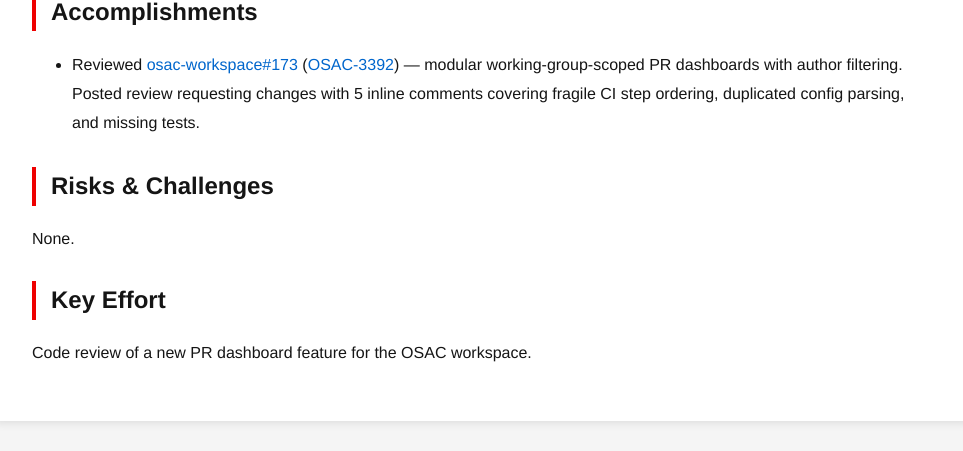
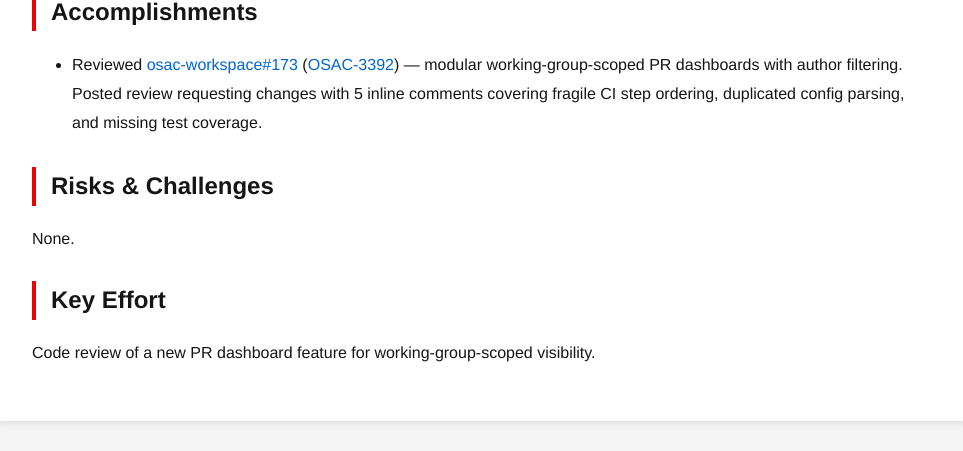
Before and after one commit to tzvatot/daily-status, a Jekyll site: the page built from 2026-07-30.md, in a window 1280 px wide. Shown: the part 183-634 px from the top of the page, without its empty margins (158-1121 px from the left). Built offline with Jekyll 4.4.1, drawn with Linux system fonts in a browser that asks for light colours.

Commit message:
Daily status update - 2026-07-30

```diff
--- a/2026-07-30.md
+++ b/2026-07-30.md
@@ -7,10 +7,10 @@ date: 2026-07-30
 # Daily Status - 2026-07-30
 
 ## Accomplishments
-- Reviewed [osac-workspace#173](https://github.com/osac-project/osac-workspace/pull/173) ([OSAC-3392](https://redhat.atlassian.net/browse/OSAC-3392)) — modular working-group-scoped PR dashboards with author filtering. Posted review requesting changes with 5 inline comments covering fragile CI step ordering, duplicated config parsing, and missing tests.
+- Reviewed [osac-workspace#173](https://github.com/osac-project/osac-workspace/pull/173) ([OSAC-3392](https://redhat.atlassian.net/browse/OSAC-3392)) — modular working-group-scoped PR dashboards with author filtering. Posted review requesting changes with 5 inline comments covering fragile CI step ordering, duplicated config parsing, and missing test coverage.
 
 ## Risks & Challenges
 None.
 
 ## Key Effort
-Code review of a new PR dashboard feature for the OSAC workspace.
+Code review of a new PR dashboard feature for working-group-scoped visibility.
```
